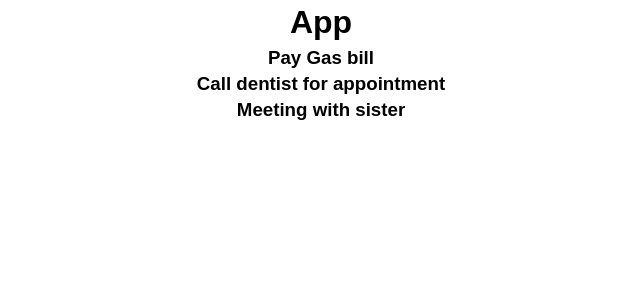
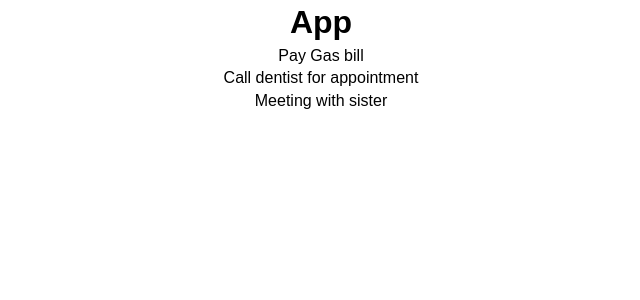
Before and after one commit to becc-mu/react-todo, a React (Create React App) app: page / in a window 1280 px wide. Shown: the top 300 px of the page, without its empty margins (319-959 px from the left). Built offline with nearby package versions, Linux system fonts and the light colour scheme; the HTML template or start-up script is replaced by a standard one.

Commit message:
todoitem with key

```diff
--- a/src/components/TodoItem.js
+++ b/src/components/TodoItem.js
@@ -4,7 +4,7 @@
   render() {
     return (
       <div>
-        <h1>TodoItem</h1>
+        <p>{ this.props.todo.title }</p>
       </div>
     );
   }
--- a/src/components/Todos.js
+++ b/src/components/Todos.js
@@ -4,7 +4,7 @@
 class Todos extends Component {
   render() {
     return this.props.todos.map((todo) => (
-      <h3>{ todo.title }</h3>
+      <TodoItem key={todo.id} todo={todo} />
     ));
   }
 }
```
